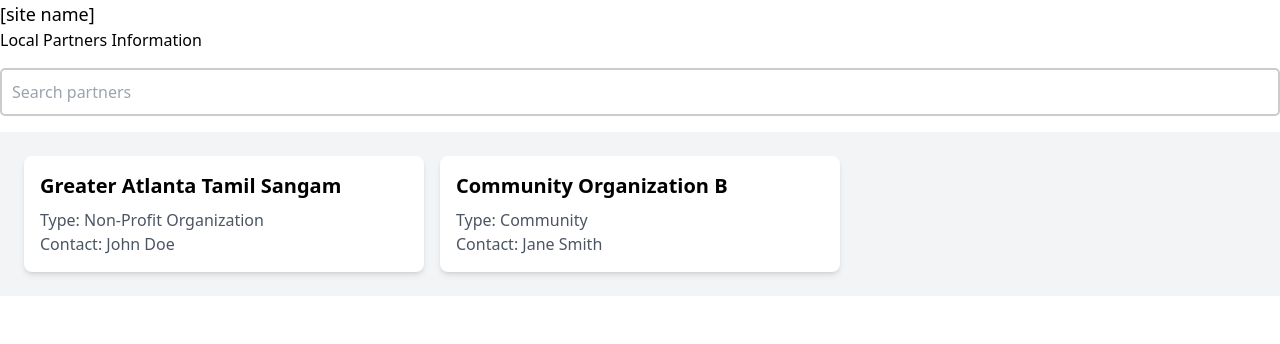
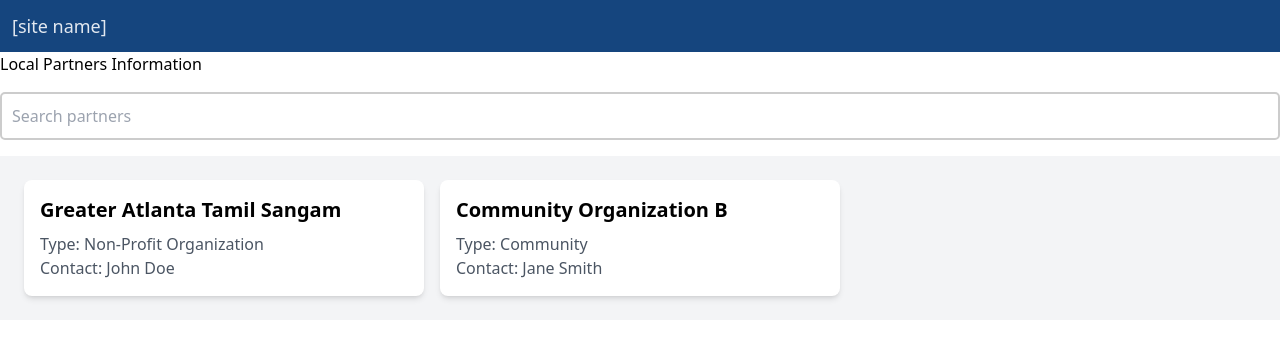
Before and after one commit to Narain-Singaram/fbla-coding-and-programming-2024, a Nuxt app: page / in a window 1280 px wide. Shown: the top 344 px of the page. Built offline with nearby package versions, Linux system fonts and the light colour scheme.

Commit message:
Style header

```diff
--- a/components/Header.vue
+++ b/components/Header.vue
@@ -1,5 +1,5 @@
 <template>
-  <div class="flex">
+  <div class="p-3 flex bg-[#15457e] text-slate-200">
     <NuxtLink to="/"><h1 class="text-lg">[site name]</h1></NuxtLink>
   </div>
 </template>
```
